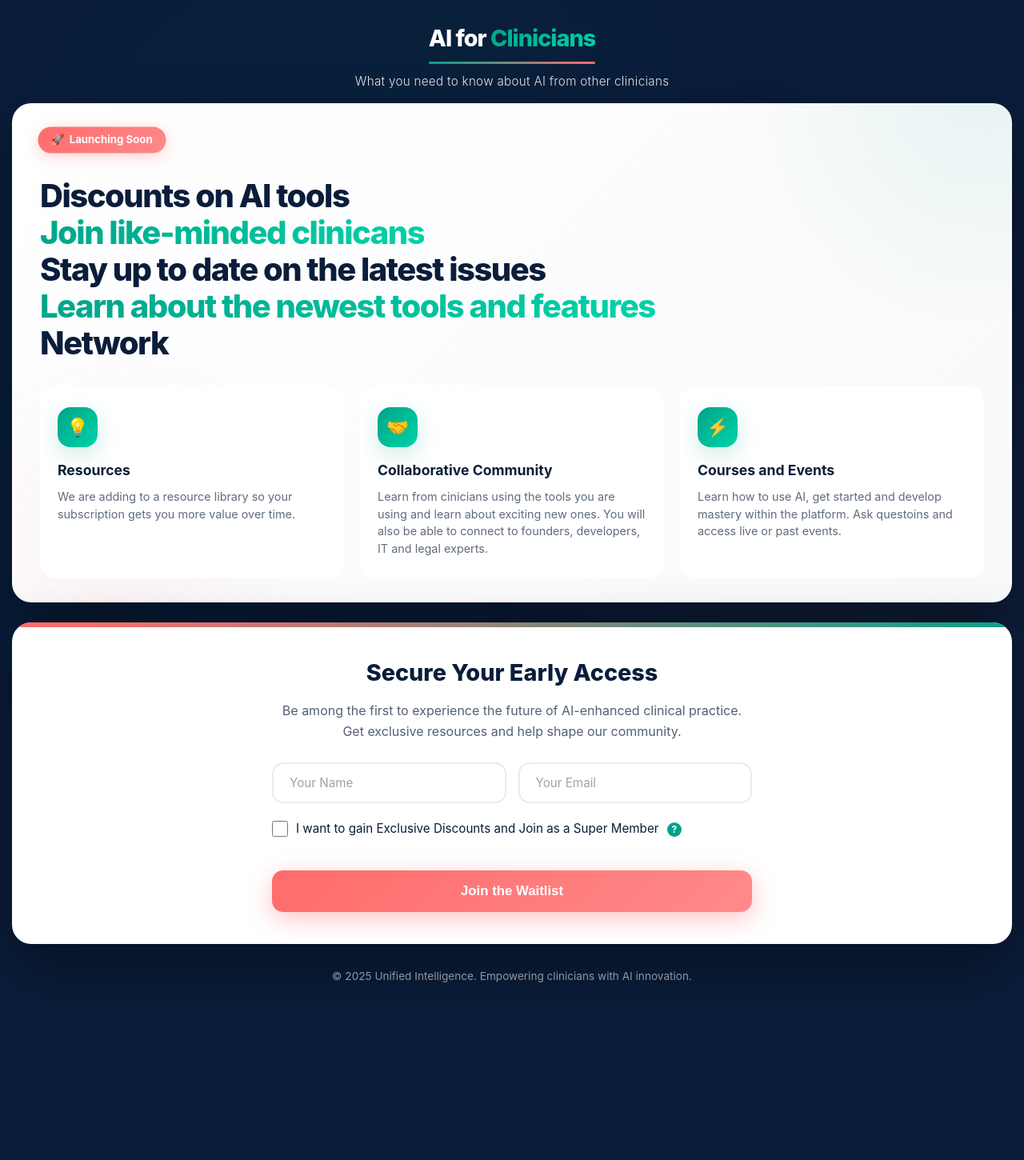
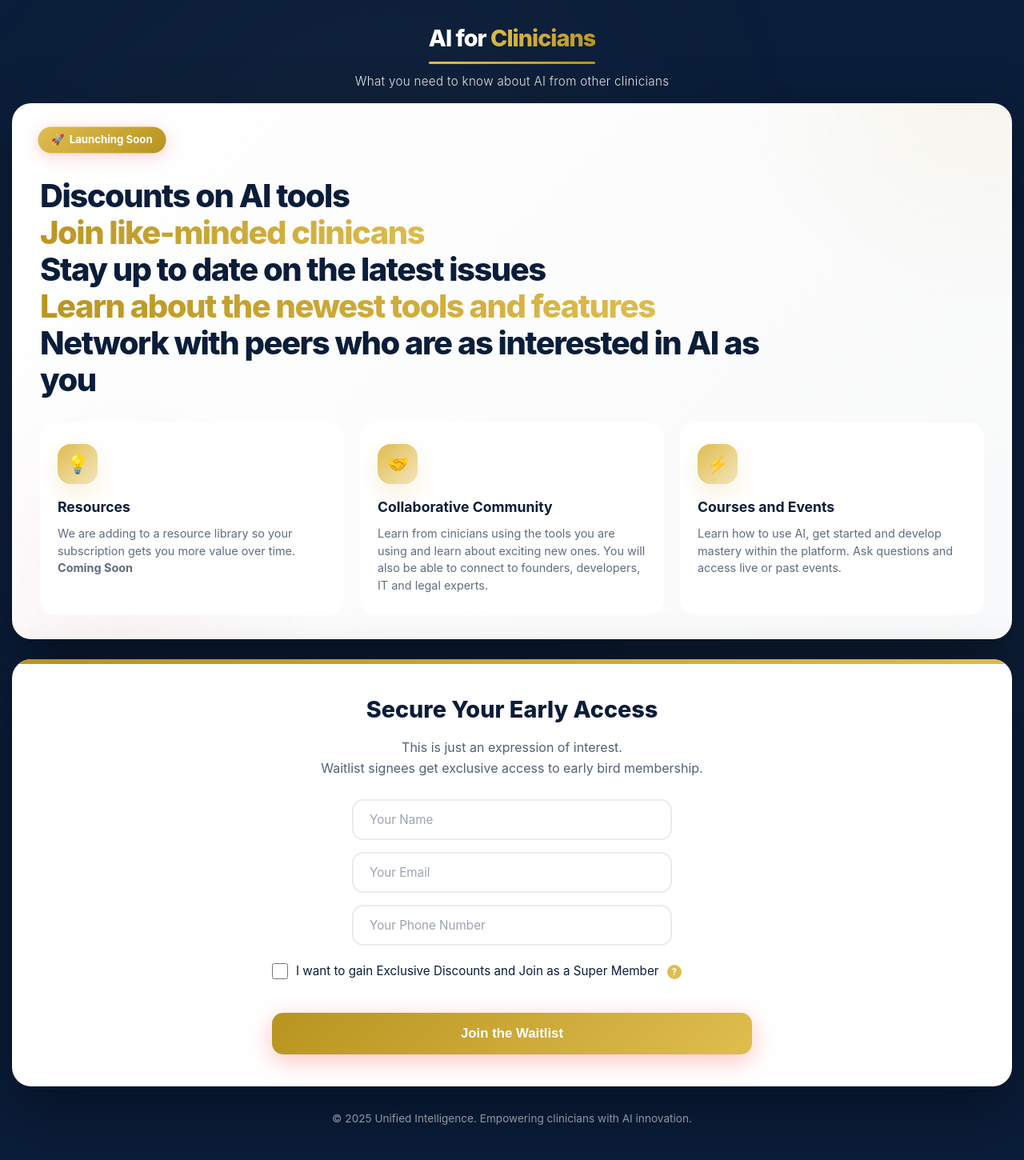
Before and after one commit to keisler-au/aiforclin, a Jekyll site: the page community/index.html, which Jekyll copies as it is, in a window 1280 px wide. Shown: the whole page at 80% size. Built offline with Jekyll 4.4.1, drawn with Linux system fonts in a browser that asks for light colours; before the commit the page ends 1272 px from its top, so only the background shows below that.

Commit message:
colour change

```diff
--- a/community/index.html
+++ b/community/index.html
@@ -5,8 +5,50 @@
     <meta charset="UTF-8">
     <meta name="viewport" content="width=device-width, initial-scale=1.0">
     <link rel="icon" type="image/x-icon" href="/assets/images/base/favicon.ico" />
-    <title>Unified Intelligence - Join the Waitlist</title>
+    <title>AI for Clinicians - Join the Waitlist</title>
     <style>
+        :root {
+            --primary-accent: #dfbd4f;
+            --primary-accent-light: #f4e4bc;
+            --primary-accent-dark: #b8941f;
+            --secondary-accent: #b8941f;
+            --secondary-accent-light: #ff8a8a;
+            --background-dark: #0A1D3A;
+            --background-light: #FFFFFF;
+            --text-dark: #0A1D3A;
+            --text-light: #EBEBEB;
+            --text-white: #FFFFFF;
+            --background-gradient-start: #FFFFFF;
+            --background-gradient-end: #f8f9fa;
+            --shadow-main: rgba(0, 0, 0, 0.4);
+            --glow-primary: rgba(212, 175, 55, 0.08);
+            --glow-secondary: rgba(255, 107, 107, 0.06);
+            --glow-secondary-strong: rgba(255, 107, 107, 0.3);
+            --feature-hover-shadow: rgba(212, 175, 55, 0.15);
+            --feature-icon-shadow: rgba(212, 175, 55, 0.2);
+            --stats-background-gradient-start: #0A1D3A;
+            --stats-background-gradient-end: #1a3a5a;
+            --stats-shadow: rgba(0, 0, 0, 0.3);
+            --input-border: #EBEBEB;
+            --input-focus-shadow: rgba(212, 175, 55, 0.1);
+            --input-placeholder: rgba(10, 29, 58, 0.4);
+            --contributor-background: #f8f9fa;
+            --button-shadow: rgba(255, 107, 107, 0.4);
+            --button-hover-shadow: rgba(255, 107, 107, 0.5);
+            --success-gradient-start: #d4af37;
+            --success-gradient-end: #b8941f;
+            --error-gradient-start: #FF6B6B;
+            --error-gradient-end: #ff8a8a;
+            --waiting-gradient-start: #cfb74c;
+            --waiting-gradient-end: #ccaf09;
+            --success-icon-background: #FFFFFF;
+            --success-icon-color: #d4af37;
+            --tooltip-background: #0A1D3A;
+            --tooltip-text: #fff;
+            --tooltip-shadow: rgba(0, 0, 0, 0.3);
+            --tooltip-arrow: #0A1D3A;
+        }
+
         * {
             margin: 0;
             padding: 0;
@@ -15,8 +57,8 @@
 
         body {
             font-family: -apple-system, BlinkMacSystemFont, 'Segoe UI', Roboto, 'Helvetica Neue', Arial, sans-serif;
-            background: #0A1D3A;
-            color: #0A1D3A;
+            background: var(--background-dark);
+            color: var(--text-dark);
             line-height: 1.6;
             min-height: 100vh;
             overflow-x: hidden;
@@ -30,9 +72,9 @@
             height: 100%;
             opacity: 0.03;
             background-image:
-                radial-gradient(circle at 20% 50%, #00A389 0%, transparent 50%),
-                radial-gradient(circle at 80% 80%, #FF6B6B 0%, transparent 50%),
-                radial-gradient(circle at 40% 20%, #00A389 0%, transparent 50%);
+                radial-gradient(circle at 20% 50%, var(--primary-accent) 0%, transparent 50%),
+                radial-gradient(circle at 80% 80%, var(--secondary-accent) 0%, transparent 50%),
+                radial-gradient(circle at 40% 20%, var(--primary-accent) 0%, transparent 50%);
             pointer-events: none;
             z-index: 0;
         }
@@ -60,13 +102,13 @@
         .logo {
             font-size: 1.8rem;
             font-weight: 800;
-            color: #FFFFFF;
+            color: var(--text-white);
             margin-bottom: 6px;
             letter-spacing: -1px;
         }
 
         .logo-accent {
-            background: linear-gradient(135deg, #00A389, #00d4a8);
+            background: linear-gradient(135deg, var(--primary-accent), var(--primary-accent-dark));
             -webkit-background-clip: text;
             -webkit-text-fill-color: transparent;
             background-clip: text;
@@ -74,14 +116,14 @@
 
         .logo-underline {
             height: 3px;
-            background: linear-gradient(90deg, #00A389, #FF6B6B);
+            background: linear-gradient(90deg, var(--primary-accent), var(--secondary-accent));
             border-radius: 2px;
             margin-top: 5px;
             animation: expandWidth 1s ease-out 0.5s both;
         }
 
         .tagline {
-            color: #EBEBEB;
+            color: var(--text-light);
             font-size: 0.95rem;
             font-weight: 300;
             margin-top: 10px;
@@ -89,10 +131,10 @@
         }
 
         .hero {
-            background: linear-gradient(135deg, #FFFFFF 0%, #f8f9fa 100%);
+            background: linear-gradient(135deg, var(--background-gradient-start) 0%, var(--background-gradient-end) 100%);
             border-radius: 24px;
             padding: 30px 35px;
-            box-shadow: 0 30px 80px rgba(0, 0, 0, 0.4);
+            box-shadow: 0 30px 80px var(--shadow-main);
             margin-bottom: 25px;
             position: relative;
             overflow: hidden;
@@ -106,7 +148,7 @@
             right: -20%;
             width: 600px;
             height: 600px;
-            background: radial-gradient(circle, rgba(0, 163, 137, 0.08) 0%, transparent 70%);
+            background: radial-gradient(circle, var(--glow-primary) 0%, transparent 70%);
             border-radius: 50%;
             animation: float 20s ease-in-out infinite;
         }
@@ -118,7 +160,7 @@
             left: -10%;
             width: 500px;
             height: 500px;
-            background: radial-gradient(circle, rgba(255, 107, 107, 0.06) 0%, transparent 70%);
+            background: radial-gradient(circle, var(--glow-secondary) 0%, transparent 70%);
             border-radius: 50%;
             animation: float 15s ease-in-out infinite reverse;
         }
@@ -132,19 +174,19 @@
             display: inline-flex;
             align-items: center;
             gap: 6px;
-            background: linear-gradient(135deg, #FF6B6B, #ff8a8a);
-            color: #FFFFFF;
+            background: linear-gradient(135deg, var(--primary-accent), var(--secondary-accent));
+            color: var(--text-white);
             padding: 6px 16px;
             border-radius: 50px;
             font-size: 0.8rem;
             font-weight: 700;
             margin-bottom: 15px;
-            box-shadow: 0 4px 20px rgba(255, 107, 107, 0.3);
+            box-shadow: 0 4px 20px var(--glow-secondary-strong);
             animation: pulse 2s ease-in-out infinite;
         }
 
         h1 {
-            color: #0A1D3A;
+            color: var(--text-dark);
             font-size: 2.2rem;
             margin-top: 15px;
             line-height: 1.15;
@@ -153,7 +195,7 @@
         }
 
         .highlight {
-            background: linear-gradient(135deg, #00A389, #00d4a8);
+            background: linear-gradient(135deg, var(--primary-accent-dark), var(--primary-accent));
             -webkit-background-clip: text;
             -webkit-text-fill-color: transparent;
             background-clip: text;
@@ -161,7 +203,7 @@
         }
 
         .subtitle {
-            color: #0A1D3A;
+            color: var(--text-dark);
             font-size: 1rem;
             margin-bottom: 25px;
             opacity: 0.75;
@@ -180,7 +222,7 @@
 
         .feature {
             padding: 25px 20px;
-            background: #FFFFFF;
+            background: var(--background-light);
             border-radius: 20px;
             border: 2px solid transparent;
             transition: all 0.4s cubic-bezier(0.4, 0, 0.2, 1);
@@ -195,7 +237,7 @@
             left: 0;
             right: 0;
             height: 4px;
-            background: linear-gradient(90deg, #00A389, #00d4a8);
+            background: linear-gradient(90deg, var(--primary-accent-dark), var(--primary-accent));
             transform: scaleX(0);
             transition: transform 0.4s ease;
         }
@@ -206,21 +248,21 @@
 
         .feature:hover {
             transform: translateY(-8px);
-            border-color: #00A389;
-            box-shadow: 0 20px 40px rgba(0, 163, 137, 0.15);
+            border-color: var(--primary-accent);
+            box-shadow: 0 20px 40px var(--feature-hover-shadow);
         }
 
         .feature-icon {
             width: 50px;
             height: 50px;
-            background: linear-gradient(135deg, #00A389, #00d4a8);
+            background: linear-gradient(135deg, var(--primary-accent), var(--primary-accent-light));
             border-radius: 16px;
             display: flex;
             align-items: center;
             justify-content: center;
             margin-bottom: 15px;
             font-size: 1.4rem;
-            box-shadow: 0 10px 30px rgba(0, 163, 137, 0.2);
+            box-shadow: 0 10px 30px var(--feature-icon-shadow);
             transition: transform 0.4s ease;
         }
 
@@ -229,25 +271,25 @@
         }
 
         .feature h3 {
-            color: #0A1D3A;
+            color: var(--text-dark);
             margin-bottom: 8px;
             font-size: 1.1rem;
             font-weight: 700;
         }
 
         .feature p {
-            color: #0A1D3A;
+            color: var(--text-dark);
             opacity: 0.65;
             font-size: 0.9rem;
             line-height: 1.5;
         }
 
         .stats-container {
-            background: linear-gradient(135deg, #0A1D3A, #1a3a5a);
+            background: linear-gradient(135deg, var(--stats-background-gradient-start), var(--stats-background-gradient-end));
             padding: 30px 25px;
             border-radius: 24px;
             margin: 25px 0;
-            box-shadow: 0 20px 60px rgba(0, 0, 0, 0.3);
+            box-shadow: 0 20px 60px var(--stats-shadow);
         }
 
         .stats {
@@ -265,7 +307,7 @@
         .stat-number {
             font-size: 2.2rem;
             font-weight: 800;
-            background: linear-gradient(135deg, #00A389, #00d4a8);
+            background: linear-gradient(135deg, var(--primary-accent), var(--primary-accent-light));
             -webkit-background-clip: text;
             -webkit-text-fill-color: transparent;
             background-clip: text;
@@ -275,17 +317,17 @@
         }
 
         .stat-label {
-            color: #EBEBEB;
+            color: var(--text-light);
             font-size: 0.85rem;
             font-weight: 500;
         }
 
         .waitlist-section {
-            background: #FFFFFF;
+            background: var(--background-light);
             padding: 40px 35px;
             border-radius: 24px;
             text-align: center;
-            box-shadow: 0 30px 80px rgba(0, 0, 0, 0.4);
+            box-shadow: 0 30px 80px var(--shadow-main);
             animation: fadeInUp 0.8s ease-out 0.4s both;
             position: relative;
             overflow: hidden;
@@ -298,20 +340,20 @@
             left: 0;
             right: 0;
             height: 6px;
-            background: linear-gradient(90deg, #00A389, #FF6B6B, #00A389);
+            background: linear-gradient(90deg, var(--primary-accent), var(--secondary-accent), var(--primary-accent));
             background-size: 200% 100%;
             animation: gradientShift 3s ease infinite;
         }
 
         .waitlist-section h2 {
-            color: #0A1D3A;
+            color: var(--text-dark);
             font-size: 1.8rem;
             margin-bottom: 12px;
             font-weight: 800;
         }
 
         .waitlist-section>p {
-            color: #0A1D3A;
+            color: var(--text-dark);
             margin-bottom: 25px;
             font-size: 1rem;
             opacity: 0.7;
@@ -326,44 +368,45 @@
         }
 
         .form-grid {
-            display: grid;
-            grid-template-columns: 1fr 1fr;
+            display: flex;
+            flex-direction: column;
             gap: 15px;
-            margin-bottom: 15px;
+            max-width: 400px;
+            margin: 0 auto;
         }
 
         input[type="email"],
         input[type="text"] {
             width: 100%;
             padding: 14px 20px;
-            border: 2px solid #EBEBEB;
+            border: 2px solid var(--input-border);
             border-radius: 14px;
             font-size: 0.95rem;
-            background: #FFFFFF;
-            color: #0A1D3A;
+            background: var(--background-light);
+            color: var(--text-dark);
             transition: all 0.3s ease;
             font-family: inherit;
         }
 
         input:focus {
             outline: none;
-            border-color: #00A389;
-            box-shadow: 0 0 0 4px rgba(0, 163, 137, 0.1);
+            border-color: var(--primary-accent);
+            box-shadow: 0 0 0 4px var(--input-focus-shadow);
         }
 
         input::placeholder {
-            color: #0A1D3A;
+            color: var(--text-dark);
             opacity: 0.4;
         }
 
         select {
             width: 100%;
             padding: 14px 20px;
-            border: 2px solid #EBEBEB;
+            border: 2px solid var(--input-border);
             border-radius: 14px;
             font-size: 0.95rem;
-            background: #FFFFFF;
-            color: #0A1D3A;
+            background: var(--background-light);
+            color: var(--text-dark);
             transition: all 0.3s ease;
             font-family: inherit;
             cursor: pointer;
@@ -371,8 +414,8 @@
 
         select:focus {
             outline: none;
-            border-color: #00A389;
-            box-shadow: 0 0 0 4px rgba(0, 163, 137, 0.1);
+            border-color: var(--primary-accent);
+            box-shadow: 0 0 0 4px var(--input-focus-shadow);
         }
 
         .checkbox-wrapper {
@@ -387,11 +430,11 @@
             width: 20px;
             height: 20px;
             cursor: pointer;
-            accent-color: #00A389;
+            accent-color: var(--primary-accent);
         }
 
         .checkbox-wrapper label {
-            color: #0A1D3A;
+            color: var(--text-dark);
             font-size: 0.95rem;
             cursor: pointer;
             user-select: none;
@@ -401,9 +444,9 @@
             display: none;
             margin-top: 15px;
             padding: 20px;
-            background: #f8f9fa;
+            background: var(--contributor-background);
             border-radius: 14px;
-            border: 2px solid #EBEBEB;
+            border: 2px solid var(--input-border);
             animation: fadeInUp 0.3s ease-out;
         }
 
@@ -412,7 +455,7 @@
         }
 
         .contributor-fields h4 {
-            color: #0A1D3A;
+            color: var(--text-dark);
             font-size: 1rem;
             margin-bottom: 15px;
             font-weight: 600;
@@ -444,15 +487,15 @@
         button {
             width: 100%;
             padding: 16px 40px;
-            background: linear-gradient(135deg, #FF6B6B, #ff8a8a);
-            color: #FFFFFF;
+            background: linear-gradient(135deg, var(--primary-accent-dark), var(--primary-accent));
+            color: var(--text-white);
             border: none;
             border-radius: 14px;
             font-size: 1.05rem;
             font-weight: 700;
             cursor: pointer;
             transition: all 0.4s cubic-bezier(0.4, 0, 0.2, 1);
-            box-shadow: 0 8px 30px rgba(255, 107, 107, 0.4);
+            box-shadow: 0 8px 30px var(--button-shadow);
             position: relative;
             overflow: hidden;
         }
@@ -474,7 +517,7 @@
 
         button:hover {
             transform: translateY(-3px);
-            box-shadow: 0 12px 40px rgba(255, 107, 107, 0.5);
+            box-shadow: 0 12px 40px var(--button-hover-shadow);
         }
 
         button:active {
@@ -485,21 +528,21 @@
         .error-message,
         .waiting-message {
             display: none;
-            background: linear-gradient(135deg, #00A389, #00d4a8);
+            background: linear-gradient(135deg, var(--success-gradient-start), var(--success-gradient-end));
             padding: 50px 40px;
             border-radius: 24px;
             text-align: center;
             margin-top: 30px;
             animation: fadeInUp 0.5s ease-out;
-            color: #FFFFFF;
+            color: var(--text-white);
         }
 
         .error-message {
-            background: linear-gradient(135deg, #FF6B6B, #ff8a8a);
+            background: linear-gradient(135deg, var(--error-gradient-start), var(--error-gradient-end));
         }
 
         .waiting-message {
-            background: linear-gradient(135deg, #cfb74c, #ccaf09);
+            background: linear-gradient(135deg, var(--waiting-gradient-start), var(--waiting-gradient-end));
         }
 
         .success-message.show,
@@ -511,14 +554,14 @@
         .success-icon {
             width: 80px;
             height: 80px;
-            background: #FFFFFF;
+            background: var(--success-icon-background);
             border-radius: 50%;
             display: flex;
             align-items: center;
             justify-content: center;
             font-size: 3rem;
             margin: 0 auto 20px;
-            color: #00A389;
+            color: var(--success-icon-color);
             animation: scaleIn 0.5s ease-out;
         }
 
@@ -536,7 +579,7 @@
         footer {
             text-align: center;
             padding: 30px 20px 25px;
-            color: #EBEBEB;
+            color: var(--text-light);
         }
 
         footer p {
@@ -657,10 +700,6 @@
                 padding: 40px 25px;
             }
 
-            .form-grid {
-                grid-template-columns: 1fr;
-            }
-
             .stats {
                 grid-template-columns: 1fr;
                 gap: 30px;
@@ -682,8 +721,8 @@
             align-items: center;
             width: 18px;
             height: 18px;
-            background: #00A389;
-            color: white;
+            background: var(--primary-accent);
+            color: var(--text-white);
             border-radius: 50%;
             font-size: 12px;
             font-weight: 700;
@@ -694,15 +733,15 @@
         }
 
         .tooltip-trigger:hover {
-            background: #FF6B6B;
+            background: var(--secondary-accent);
             transform: scale(1.1);
         }
 
         .tooltip-text {
             visibility: hidden;
             width: 220px;
-            background-color: #0A1D3A;
-            color: #fff;
+            background-color: var(--tooltip-background);
+            color: var(--tooltip-text);
             text-align: center;
             border-radius: 8px;
             padding: 10px;
@@ -715,7 +754,7 @@
             transition: opacity 0.3s ease, transform 0.3s ease;
             font-size: 0.85rem;
             line-height: 1.4;
-            box-shadow: 0 5px 20px rgba(0, 0, 0, 0.3);
+            box-shadow: 0 5px 20px var(--tooltip-shadow);
             transform: translateY(10px);
         }
 
@@ -733,7 +772,7 @@
             margin-left: -6px;
             border-width: 6px;
             border-style: solid;
-            border-color: #0A1D3A transparent transparent transparent;
+            border-color: var(--tooltip-arrow) transparent transparent transparent;
         }
     </style>
 </head>
@@ -763,13 +802,14 @@
                         <span class="highlight">Join like-minded clinicans</span>
                         <br>Stay up to date on the latest issues<br>
                         <span class="highlight">Learn about the newest tools and features</span>
-                        <br>Network
+                        <br>Network with peers who are as interested in AI as you
+
                     </h1>
                     <div class="features">
                         <div class="feature">
                             <div class="feature-icon">💡</div>
                             <h3>Resources</h3>
-                            <p>We are adding to a resource library so your subscription gets you more value over time.
+                            <p>We are adding to a resource library so your subscription gets you more value over time. <strong>Coming Soon</strong>
                             </p>
                         </div>
                         <div class="feature">
@@ -781,7 +821,7 @@
                         <div class="feature">
                             <div class="feature-icon">⚡</div>
                             <h3>Courses and Events</h3>
-                            <p>Learn how to use AI, get started and develop mastery within the platform. Ask questoins
+                            <p>Learn how to use AI, get started and develop mastery within the platform. Ask questions
                                 and access live or past events.</p>
                         </div>
                     </div>
@@ -807,8 +847,7 @@
 
             <div class="waitlist-section">
                 <h2>Secure Your Early Access</h2>
-                <p>Be among the first to experience the future of AI-enhanced clinical practice. Get exclusive resources
-                    and help shape our community.</p>
+                <p>This is just an expression of interest.<br>Waitlist signees get exclusive access to early bird membership.</p>
 
                 <form id="waitlistForm">
                     <div class="form-wrapper">
@@ -817,6 +856,7 @@
                         <div class="form-grid">
                             <input type="text" id="name" placeholder="Your Name" required>
                             <input type="email" id="email" placeholder="Your Email" required>
+                            <input type="text" id="phone" placeholder="Your Phone Number" required>
                         </div>
 
                         <div class="checkbox-wrapper">
@@ -860,7 +900,7 @@
                                     <option value="other">Other</option>
                                 </select>
                             </div>
-                            <p>Please reach out to <a href="mailto:david@psychologysquared.com.au" style="color: var(--primary-gold);">david@psychologysquared.com.au</a> if you have any questions!</p>
+                            <p>Please reach out to <a href="mailto:david@psychologysquared.com.au" style="color: var(--primary-accent);">david@psychologysquared.com.au</a> if you have any questions!</p>
                         </div>
                         <div class="button-wrapper">
                             <button id="submitBtn" type="submit">Join the Waitlist</button>
```
Also changed, not shown: other parts of community/index.html (+2 -1 lines).
